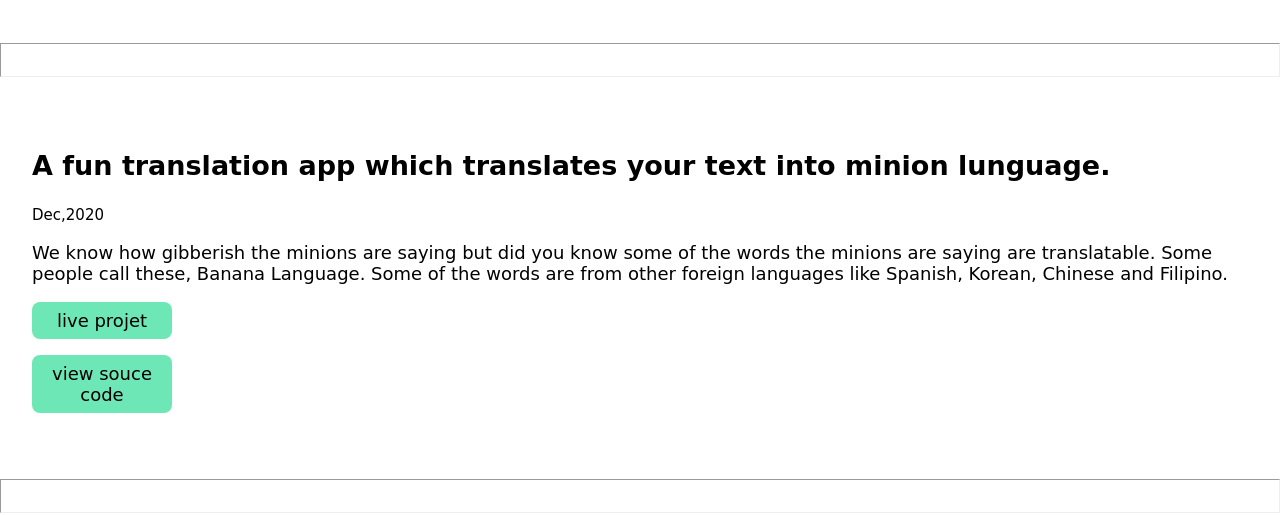
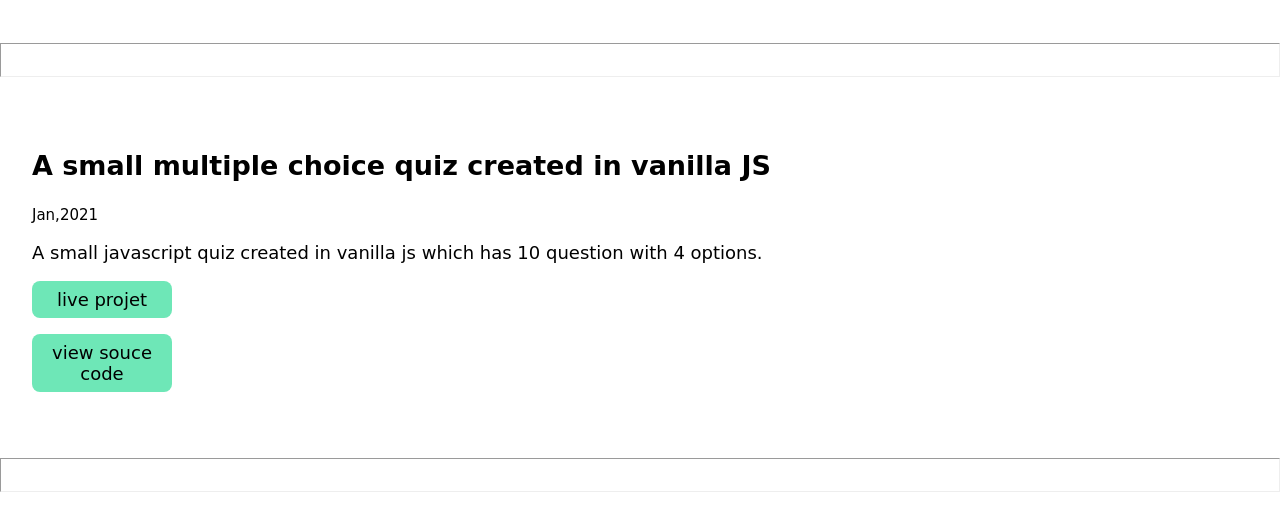
Before and after one commit to shakib1111/my-portfolio, a plain HTML site: page projects.html in a window 1280 px wide. Shown: the part 293-808 px from the top of the page. Drawn offline with Linux system fonts and the light colour scheme.

Commit message:
new project added with source code

```diff
--- a/projects.html
+++ b/projects.html
@@ -26,6 +26,24 @@
 
         <h1 class="hero-heading">see my code!!!</h1>
     </header>
+
+    <hr>
+    <!-- project 4  -->
+
+      <ul class="list-non-bullet">
+        <li>
+            <article class="showcase-list container container center">
+                <h1>A small multiple choice quiz created in vanilla JS</h1>
+                <small>Jan,2021</small>
+
+                <p>A small javascript quiz created in vanilla js which has 10 question with 4 options. </p>
+                <a target="new" class="link link-primary" href="https://j-quiz.netlify.app/">live projet</a>
+                <a target="new" class="link link-primary" href="https://github.com/shakib1111/javascript-quiz">view souce code</a>
+            </article>
+
+        </li>
+    </ul>
+
 
 <hr>
 <!-- project 3  -->
```
